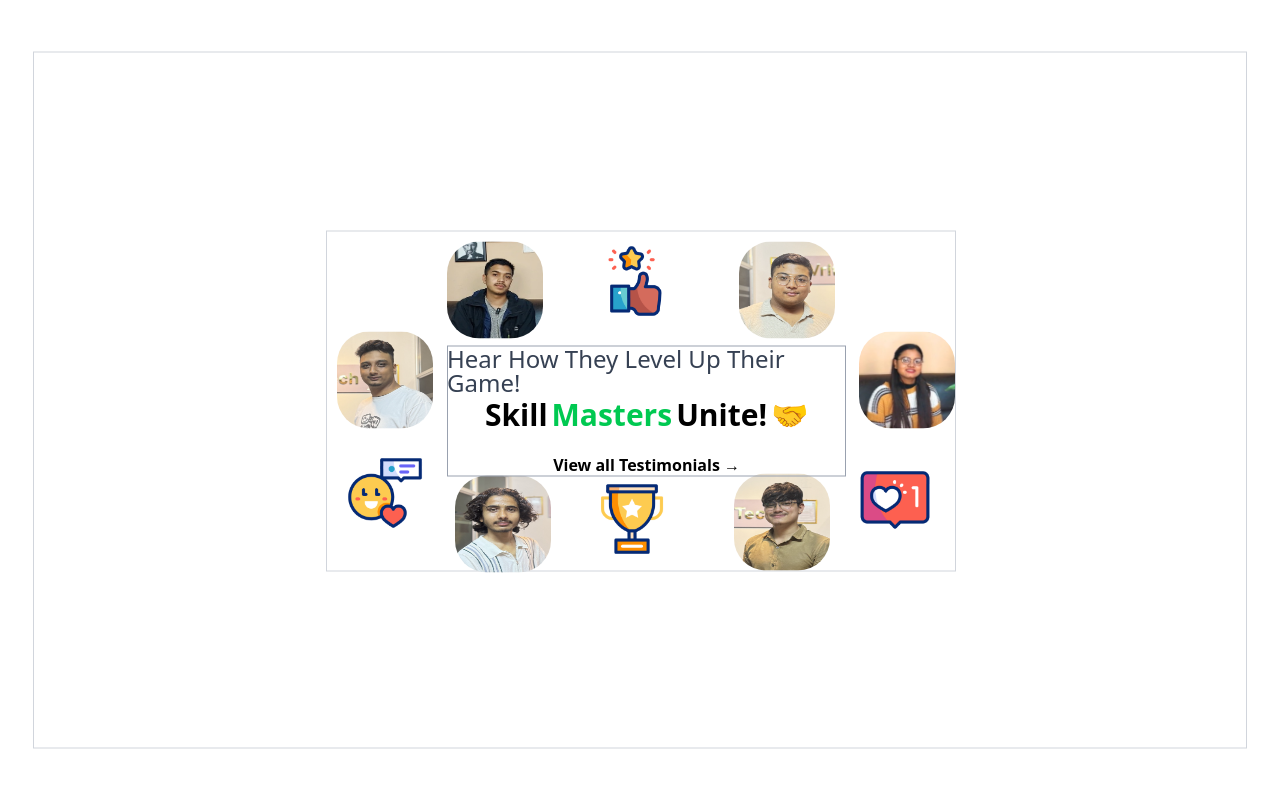
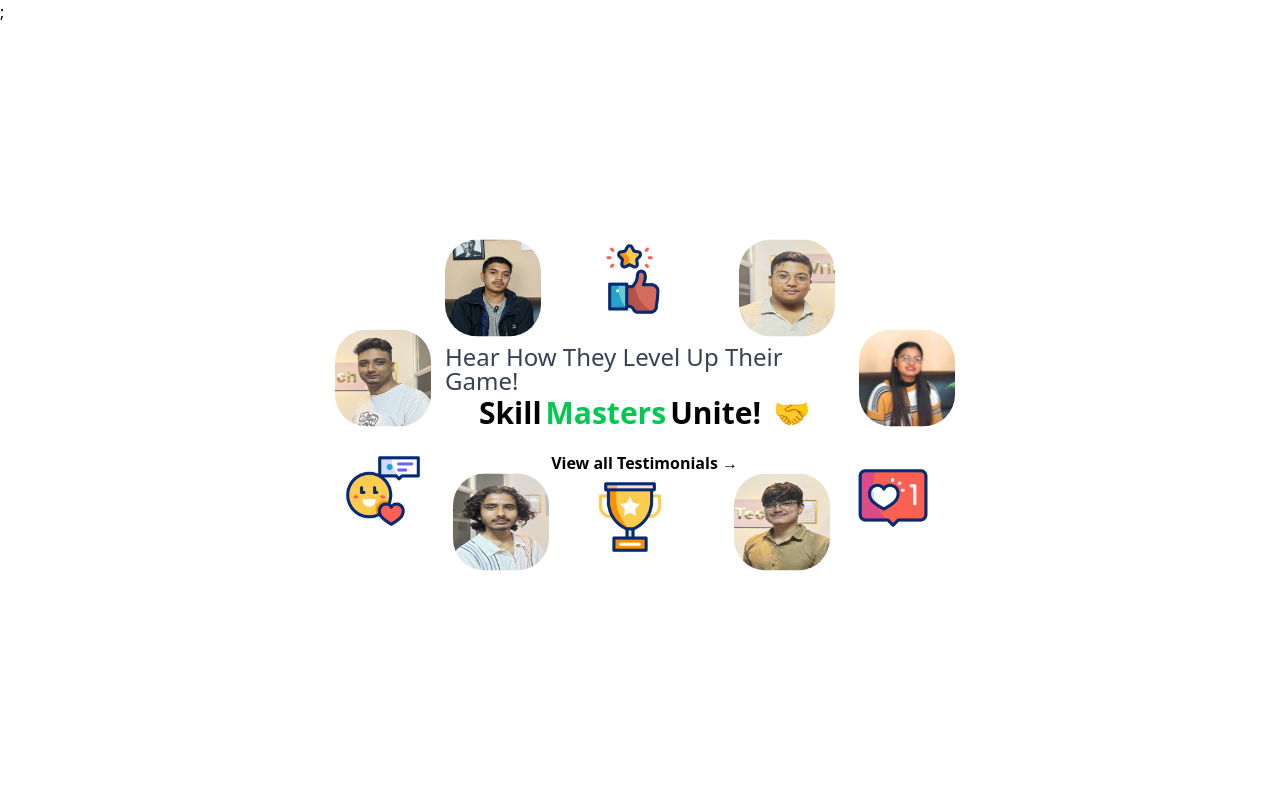
Before and after one commit to manojpun7/Tasks, a React (Vite) app: page / in a window 1280 px wide. Shown: the top 788 px of the page. Built offline with nearby package versions, Linux system fonts and the light colour scheme.

Commit message:
independent animation added to the images

```diff
--- a/src/App.jsx
+++ b/src/App.jsx
@@ -1,18 +1,13 @@
 import { useState } from "react";
-import ComponentA from "./components/ComponentA";
-import ComponentB from "./components/ComponentB";
 
-const HoverSwitcher = () => {
-  const [hovered, setHovered] = useState(false);
+import Task1 from "./tasks/Task1";
 
+const App = () => {
   return (
-    <div
-      onMouseEnter={() => setHovered(true)}
-      onMouseLeave={() => setHovered(false)}
-    >
-      {hovered ? <ComponentB /> : <ComponentA />}
+    <div>
+      <Task1 />;
     </div>
   );
 };
 
-export default HoverSwitcher;
+export default App;
--- a/src/components/ComponentA.jsx
+++ b/src/components/ComponentA.jsx
@@ -15,14 +15,14 @@ const ComponentA = () => {
     <div
       className="absolute top-1/2 left-1/2 transform -translate-x-1/2 -translate-y-1/2
                  w-[1214px] h-[697px] opacity-100
-                 bg-white border border-gray-300
+
                  overflow-hidden"
     >
       {/* New Div */}
       <div
         className="absolute top-[178px] left-[292px]
                    w-[630px] h-[341px] opacity-100
-                   bg-white border border-gray-300"
+                   "
       >
         {/* Images and GIFs positioned around the main content */}
         <img
@@ -80,7 +80,6 @@ const ComponentA = () => {
         <div
           className="flex flex-col items-center justify-center p-5
                      w-[399px] h-[131px] gap-[20px]
-                     border border-gray-400
                      absolute top-[114px] left-[120px]"
         >
           <p
@@ -104,9 +103,9 @@ const ComponentA = () => {
             <span className="emoji-container">🤝</span>
           </h2>
 
-          <p className="text-black hover:underline flex items-center font-sans font-bold">
-            View all Testimonials <span className="ml-1">→</span>
-          </p>
+          <a className="text-black flex items-center font-sans font-bold">
+            View all Testimonials <span className="ml-1 font-bold">→</span>
+          </a>
         </div>
       </div>
     </div>
--- a/src/components/ComponentB.jsx
+++ b/src/components/ComponentB.jsx
@@ -1,11 +1,114 @@
-import React from 'react'
+import user1 from "../assets/user1.png";
+import user2 from "../assets/user2.png";
+import user3 from "../assets/user3.png";
+import user4 from "../assets/user4.png";
+import user5 from "../assets/user5.png";
+import user6 from "../assets/user6.png";
+import emoji1 from "../assets/emoji1.gif";
+import emoji2 from "../assets/emoji2.gif";
+import emoji3 from "../assets/emoji3.gif";
+import emoji4 from "../assets/emoji4.gif";
 
 const ComponentB = () => {
   return (
-    <div>
+    // Outermost div
+    <div
+      className="absolute top-1/2 left-1/2 transform -translate-x-1/2 -translate-y-1/2
+                 w-[1214px] h-[697px] opacity-100
 
+                 overflow-hidden"
+    >
+      {/* New Div */}
+      <div
+        className="absolute top-[178px] left-[292px]
+                   w-[630px] h-[341px] opacity-100"
+      >
+        {/* Images and GIFs positioned around the main content */}
+        <img
+          src={user1}
+          alt="User 1"
+          className="absolute w-[96px] h-[97px] rounded-[32px] top-[-120px] left-[-90px]"
+        />
+        <img
+          src={user2}
+          alt="User 2"
+          className="absolute w-[96px] h-[97px] rounded-[32px] top-[-130px] right-[-90px]"
+        />
+        <img
+          src={user3}
+          alt="User 3"
+          className="absolute w-[96px] h-[97px] rounded-[32px] top-[100px] right-[-150px]"
+        />
+        <img
+          src={user4}
+          alt="User 4"
+          className="absolute w-[96px] h-[97px] rounded-[32px] top-[100px] left-[-200px]"
+        />
+        <img
+          src={user5}
+          alt="User 5"
+          className="absolute w-[96px] h-[97px] rounded-[32px] top-[370px] left-[50px]"
+        />
+        <img
+          src={user6}
+          alt="User 6"
+          className="absolute w-[96px] h-[97px] rounded-[32px] bottom-[-120px] right-[50px]"
+        />
+        <img
+          src={emoji1}
+          alt="Emoji 1"
+          className="absolute w-[96px] h-[97px] rounded-[32px] top-[300px] left-[-120px]"
+        />
+        <img
+          src={emoji2}
+          alt="Emoji 2"
+          className="absolute w-[96px] h-[97px] rounded-[32px] top-[300px] left-[650px]"
+        />
+        <img
+          src={emoji3}
+          alt="Emoji 3"
+          className="absolute w-[96px] h-[97px] rounded-[32px] top-[350px] left-[257px]"
+        />
+        <img
+          src={emoji4}
+          alt="Emoji 4"
+          className="absolute w-[96px] h-[97px] rounded-[32px] top-[-120px] left-[260px]"
+        />
+
+        {/* Main content container */}
+        <div
+          className="flex flex-col items-center justify-center p-5
+                     w-[399px] h-[131px] gap-[20px]
+                     absolute top-[114px] left-[120px]"
+        >
+          <p
+            className="text-gray-700 opacity-100
+                       w-[399px] h-[30px]
+                       font-outfit font-normal text-[24px]
+                       leading-[100%] tracking-[0%]"
+          >
+            Hear How They Level Up Their Game!
+          </p>
+
+          <h2
+            className="flex items-center justify-center
+                       w-[336px] h-[38px] gap-[4px]
+                       font-bold font-sans
+                       text-3xl whitespace-nowrap"
+          >
+            <span>Skill</span>
+            <span className="text-green-500">Masters</span>
+            <span>Unite!</span>
+            <span className="emoji-container">🤝</span>
+          </h2>
+
+          <p className="text-black flex items-center font-sans font-bold">
+            View all Testimonials <span className="ml-1">→</span>
+          </p>
+        </div>
+      </div>
     </div>
-  )
-}
+  );
+};
 
-export default ComponentB
+export default ComponentB;
--- a/src/index.css
+++ b/src/index.css
@@ -1 +1,13 @@
 @import "tailwindcss";
+@keyframes smooth-up-down {
+  0%, 100% {
+    transform: translateY(0); /* Start and end at original position */
+  }
+  50% {
+    transform: translateY(-20px); /* Move 10px up at the midpoint */
+  }
+}
+
+.animate-smooth-up-down {
+  animation: smooth-up-down 3s ease-in-out infinite; /* 2 seconds duration, smooth timing, infinite loop */
+}
--- /dev/null
+++ b/src/tasks/Task1.jsx
@@ -0,0 +1,170 @@
+import { useState } from "react";
+import user1 from "../assets/user1.png";
+import user2 from "../assets/user2.png";
+import user3 from "../assets/user3.png";
+import user4 from "../assets/user4.png";
+import user5 from "../assets/user5.png";
+import user6 from "../assets/user6.png";
+import emoji1 from "../assets/emoji1.gif";
+import emoji2 from "../assets/emoji2.gif";
+import emoji3 from "../assets/emoji3.gif";
+import emoji4 from "../assets/emoji4.gif";
+
+const Test = () => {
+  const [hovered, setHovered] = useState(false);
+
+  const images = [
+    {
+      id: "user1",
+      src: user1,
+      alt: "User 1",
+      posA: "top-[10px] left-[120px]",
+      posB: "top-[-120px] left-[-90px]",
+      isPng: true,
+      animationDelay: "0s",
+    },
+    {
+      id: "user2",
+      src: user2,
+      alt: "User 2",
+      posA: "top-[10px] right-[120px]",
+      posB: "top-[-130px] right-[-90px]",
+      isPng: true,
+      animationDelay: "0.8s",
+    },
+    {
+      id: "user3",
+      src: user3,
+      alt: "User 3",
+      posA: "top-[100px] right-[0px]",
+      posB: "top-[100px] right-[-150px]",
+      isPng: true,
+      animationDelay: "0.4s",
+    },
+    {
+      id: "user4",
+      src: user4,
+      alt: "User 4",
+      posA: "top-[100px] left-[10px]",
+      posB: "top-[100px] left-[-200px]",
+      isPng: true,
+      animationDelay: "0.6s",
+    },
+    {
+      id: "user5",
+      src: user5,
+      alt: "User 5",
+      posA: "top-[244px] left-[128px]",
+      posB: "top-[370px] left-[50px]",
+      isPng: true,
+      animationDelay: "1s",
+    },
+    {
+      id: "user6",
+      src: user6,
+      alt: "User 6",
+      posA: "bottom-[0px] right-[125px]",
+      posB: "bottom-[-120px] right-[50px]",
+      isPng: true,
+      animationDelay: "1.2s",
+    },
+    {
+      id: "emoji1",
+      src: emoji1,
+      alt: "Emoji 1",
+      posA: "top-[213px] left-[10px]",
+      posB: "top-[300px] left-[-120px]",
+      isPng: false,
+      animationDelay: "0s",
+    },
+    {
+      id: "emoji2",
+      src: emoji2,
+      alt: "Emoji 2",
+      posA: "top-[220px] left-[520px]",
+      posB: "top-[300px] left-[650px]",
+      isPng: false,
+      animationDelay: "0s",
+    },
+    {
+      id: "emoji3",
+      src: emoji3,
+      alt: "Emoji 3",
+      posA: "top-[239px] left-[257px]",
+      posB: "top-[350px] left-[257px]",
+      isPng: false,
+      animationDelay: "0s",
+    },
+    {
+      id: "emoji4",
+      src: emoji4,
+      alt: "Emoji 4",
+      posA: "top-[1px] left-[260px]",
+      posB: "top-[-120px] left-[260px]",
+      isPng: false,
+      animationDelay: "0s",
+    },
+  ];
+
+  return (
+    // Outermost div
+    <div
+      className="absolute top-1/2 left-1/2 transform -translate-x-1/2 -translate-y-1/2
+                 w-[1214px] h-[697px] opacity-100
+                 overflow-hidden cursor-pointer"
+      onMouseEnter={() => setHovered(true)}
+      onMouseLeave={() => setHovered(false)}
+    >
+      {/* Main content container  */}
+      <div
+        className="relative w-[1214px] h-[697px] overflow-hidden rounded-lg
+                   bg-white flex items-center justify-center"
+      >
+        {/* Inner container  */}
+        <div className="absolute top-[178px] left-[292px] w-[630px] h-[341px] opacity-100">
+          {images.map((image) => (
+            <img
+              key={image.id}
+              src={image.src}
+              alt={image.alt}
+              className={`absolute w-[96px] h-[97px] rounded-[32px] transition-all duration-700 ease-in-out ${
+                hovered ? image.posB : image.posA
+              } ${hovered && image.isPng ? 'animate-smooth-up-down' : ''}`}
+              // Dynamically apply animation-delay using style prop
+              style={hovered && image.isPng ? { animationDelay: image.animationDelay } : {}}
+            />
+          ))}
+
+          {/* Main textual content container  */}
+          <div
+            className="flex flex-col items-center justify-center p-5 gap-[20px]
+                           w-[399px] h-[131px] absolute top-[114px] left-[120px]"
+          >
+            <p
+              className="text-gray-700 opacity-100 w-[399px] h-[30px]
+                             font-normal text-[24px] leading-[100%] tracking-[0%]"
+            >
+              Hear How They Level Up Their Game!
+            </p>
+
+            <h2
+              className="flex items-center justify-center w-[336px] h-[38px] gap-[4px]
+                             font-bold text-3xl whitespace-nowrap"
+            >
+              <span>Skill</span>
+              <span className="text-green-500">Masters</span>
+              <span>Unite!</span>
+              <span className="ml-2 text-3xl">🤝</span>
+            </h2>
+
+            <a className="text-black flex items-center font-bold cursor-pointer hover:underline">
+              View all Testimonials <span className="ml-1 font-bold">→</span>
+            </a>
+          </div>
+        </div>
+      </div>
+    </div>
+  );
+};
+
+export default Test;
```
Also changed, not shown: tailwind.config.js (added).
